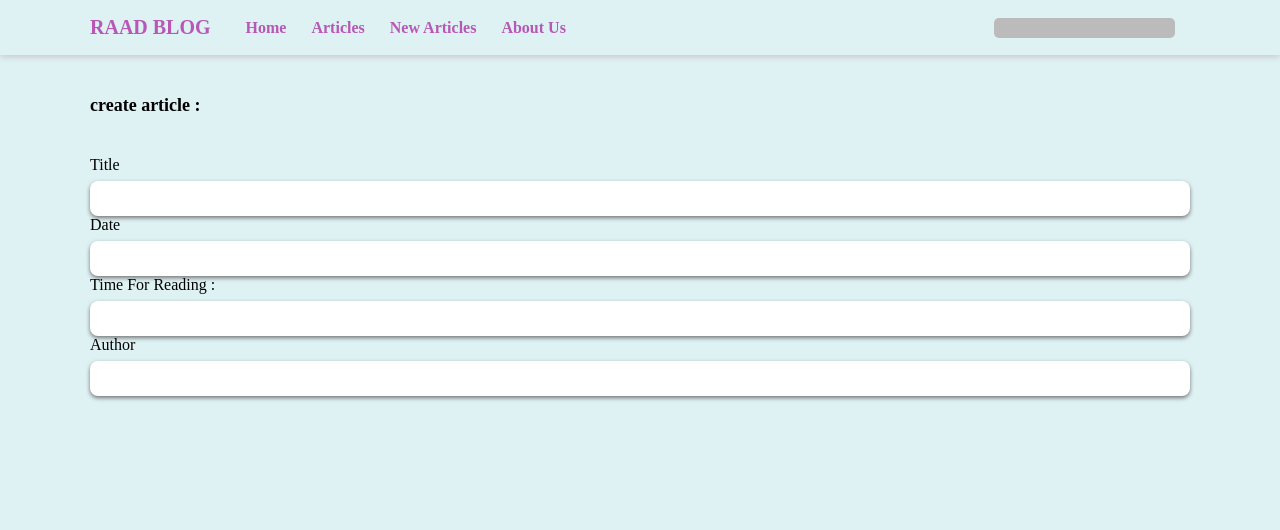
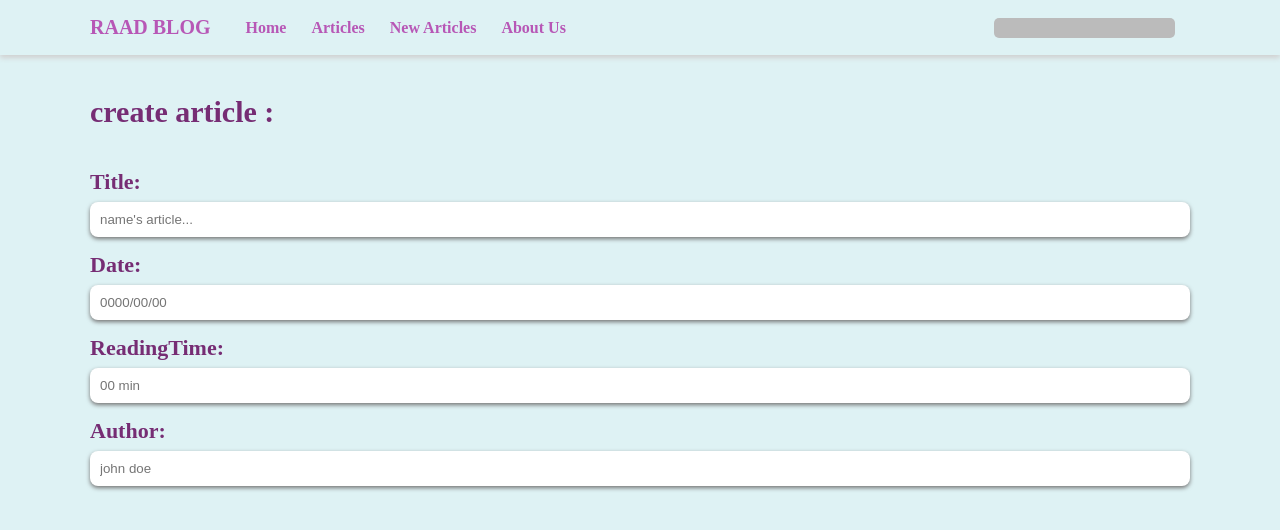
Before and after one commit to kooroosh1363/REACT-BLOG-mini-project, a React (Create React App) app: page /NewArticles in a window 1280 px wide. Shown: the top 530 px of the page. Built offline with nearby package versions, Linux system fonts and the light colour scheme; a web font is replaced by a local one.

Commit message:
create input component

```diff
--- /dev/null
+++ b/src/components/input/input.jsx
@@ -0,0 +1,18 @@
+import styled from "./input.module.css";
+
+
+function Input(props) {
+    return (
+        <div className={styled.inputWrapper}>
+            <label>{props.label}</label>
+            <input
+            name={props.name}
+            placeholder={props.placeHolder}
+            onChange={props.handleChange}
+            type="text" />
+        </div>
+    );
+}
+
+
+export default Input;
--- /dev/null
+++ b/src/components/input/input.module.css
@@ -0,0 +1,21 @@
+.inputWrapper{
+
+}
+
+.inputWrapper label{
+    display: block;
+    margin-bottom: 7px;
+    color: rgb(118, 45, 116);
+    font-size: 22px;
+    font-weight: bolder;
+}
+
+.inputWrapper input{
+    width: 100%;
+    padding: 10px;
+    border: none;
+    outline: none;
+    border-radius: 8px;
+    box-shadow: 0px 2px 4px #757575;
+    margin-bottom: 15px;
+}
--- a/src/pages/NewArticles/NewArticles.jsx
+++ b/src/pages/NewArticles/NewArticles.jsx
@@ -1,6 +1,7 @@
 import { useState } from "react";
 import Navbar from "../../components/navbar/Navbar";
 import styled from "./newArticles.module.css";
+import Input from "../../components/input/input";
 function NewArticles() {
 
     const [articles, setArticles] = useState({
@@ -19,36 +20,21 @@ function NewArticles() {
     console.log(articles);
 
     return (
-        <div>
+        <>
             <Navbar title='RAAD BLOG' />
 
             <div className={styled.createArticlePage}>
                 <div className="container">
                     <h1>create article :</h1>
-                    <div className={styled.inputWrapper}>
-                        <label>Title</label>
-                        <input name="title" onChange={onHandleArticle} type="text" />
-                    </div>
-
-                    <div className={styled.inputWrapper}>
-                        <label>Date</label>
-                        <input name="date" onChange={onHandleArticle} type="text" />
-                    </div>
-
-                    <div className={styled.inputWrapper}>
-                        <label>Time For Reading :</label>
-                        <input name="readingTime" onChange={onHandleArticle} type="text" />
-                    </div>
-
-                    <div className={styled.inputWrapper}>
-                        <label>Author</label>
-                        <input name="author" onChange={onHandleArticle} type="text" />
-                    </div>
+                    <Input label="Title:" name="title" placeHolder="name's article..." handleChange={onHandleArticle}/>
+                    <Input label="Date:" name="date" placeHolder="0000/00/00" handleChange={onHandleArticle}/>
+                    <Input label="ReadingTime:" name="readingTime" placeHolder="00 min" handleChange={onHandleArticle}/>
+                    <Input label="Author:" name="author" placeHolder="john doe" handleChange={onHandleArticle}/>
 
                 </div>
             </div>
 
-        </div>
+        </>
     );
 }
 
--- a/src/pages/NewArticles/newArticles.module.css
+++ b/src/pages/NewArticles/newArticles.module.css
@@ -8,23 +8,8 @@
     margin: 40px 0;
     font-size: 18px;
     font-weight:bold;
-}
-
-
-.inputWrapper{
+    color: rgb(118, 45, 116);
+    font-size: 30px;
+    font-weight: bolder;
 
 }
-
-.inputWrapper label{
-    display: block;
-    margin-bottom: 7px;
-}
-
-.inputWrapper input{
-    width: 100%;
-    padding: 10px;
-    border: none;
-    outline: none;
-    border-radius: 8px;
-    box-shadow: 0px 2px 4px #757575;
-}
```
